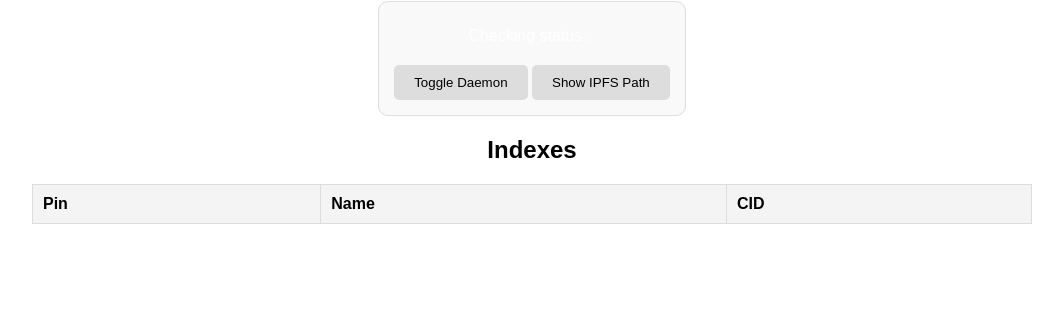
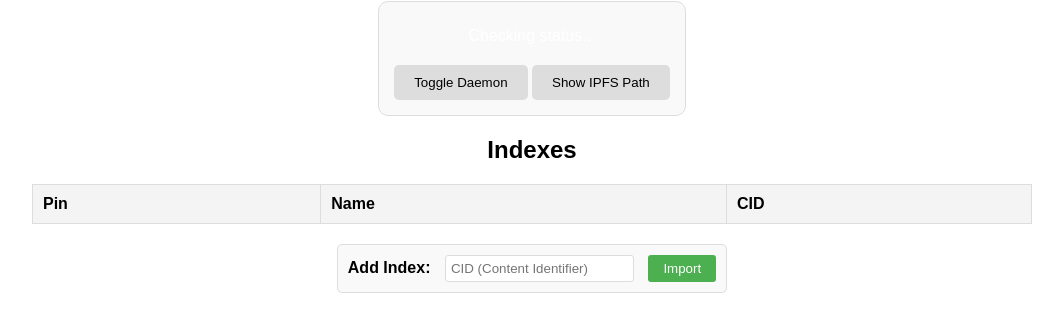
Before and after one commit to Vibe-House-LLC/memeSRC-Desktop, an Electron app: page index.html in a window 1280 px wide. Shown: the part 107-438 px from the top of the page, without its empty margins (108-1171 px from the left). Drawn offline with Linux system fonts and the light colour scheme; no server answers.

Commit message:
Add import index feature

```diff
--- a/index.html
+++ b/index.html
@@ -15,7 +15,6 @@
       <div id="ipfsPathResult"></div>
     </div>
 
-    <!-- Container for IPFS indexes in a table format -->
     <center>
     <div class="ipfs-indexes">
       <h2>Indexes</h2>
@@ -31,7 +30,14 @@
           <!-- Directory entries will be populated here -->
         </tbody>
       </table>
+
+      <!-- CID Input Form -->
+      <div class="cid-input-form">
+        <label for="cidInput">Add Index:</label>
+        <input type="text" id="cidInput" name="cidInput" placeholder="CID (Content Identifier)">
+        <button type="button" id="submitCid">Import</button>
+      </div>
     </div>
-  </center>
+    </center>
   </body>
 </html>
--- a/scripts.js
+++ b/scripts.js
@@ -310,6 +310,35 @@ function updateIndexesTable(directories) {
   });
 }
 
+function handleCidSubmission() {
+  const cidInput = document.getElementById("cidInput");
+  const cid = cidInput.value.trim();
+
+  if (!cid) {
+    alert("Please enter a CID.");
+    return;
+  }
+
+  addCidToIndex(cid);
+}
+
+function addCidToIndex(cid) {
+  const destinationPath = `/memesrc/index/${cid}`;
+
+  ipfs(`files cp /ipfs/${cid} ${destinationPath}`, (error, stdout, stderr) => {
+    if (error || stderr) {
+      console.error(`Error copying CID to /memesrc/index/:`, error || stderr);
+    } else {
+      console.log(`Copied CID ${cid} to ${destinationPath}`);
+      listIPFSDirectory(); // Refresh the list
+    }
+  });
+
+  // Clear the input field after submission
+  document.getElementById("cidInput").value = '';
+}
+
+
 window.onload = () => {
   const toggleButton = document.getElementById("toggleDaemon");
 
@@ -327,4 +356,7 @@ window.onload = () => {
       }
     }
   });
+
+  const submitCidButton = document.getElementById("submitCid");
+  submitCidButton.addEventListener("click", handleCidSubmission);
 };
--- a/styles.css
+++ b/styles.css
@@ -3,6 +3,7 @@ body {
   text-align: center;
   margin-top: 50px;
 }
+
 .daemon-control {
   display: inline-block;
   padding: 15px;
@@ -10,6 +11,7 @@ body {
   border-radius: 10px;
   background-color: #f9f9f9;
 }
+
 .status-indicator {
   margin-bottom: 10px;
   padding: 10px;
@@ -17,15 +19,19 @@ body {
   color: #fff;
   text-align: center;
 }
+
 .status-indicator.changing {
   background-color: #808080; /* Grey color */
 }
+
 .status-indicator.running {
   background-color: #4caf50;
 }
+
 .status-indicator.not-running {
   background-color: #f44336;
 }
+
 .toggle-button {
   padding: 10px 20px;
   background-color: #dddddd;
@@ -34,11 +40,13 @@ body {
   border-radius: 5px;
   cursor: pointer;
 }
+
 .toggle-button:disabled {
   background-color: #cccccc; /* Light grey color */
   color: #666666; /* Darker grey color */
   cursor: not-allowed; /* Change cursor to indicate disabled state */
 }
+
 /* General table styling */
 .ipfs-indexes table {
   width: 80%;
@@ -46,7 +54,6 @@ body {
   border-collapse: collapse; /* Ensures that the borders are clean and joined */
 }
 
-/* Table header styling */
 .ipfs-indexes th {
   background-color: #f4f4f4; /* Light gray background for headers */
   padding: 10px; /* Add more space around the text */
@@ -54,31 +61,59 @@ body {
   text-align: left; /* Align text to the left */
 }
 
-/* Table data cell styling */
 .ipfs-indexes td {
   padding: 8px; /* Add space around the content in each cell */
   border: 1px solid #ddd; /* Light border for each data cell */
 }
 
-/* Hover effect for rows */
 .ipfs-indexes tr:hover {
   background-color: #eaeaea; /* Light highlight for row under mouse cursor */
 }
 
-/* Style modifications for specific columns */
-
-/* Make names bold */
 .ipfs-indexes td.name {
   font-weight: bold;
 }
 
-/* Make CIDs smaller and monospaced */
 .ipfs-indexes td.cid {
   font-size: smaller;
   font-family: monospace;
 }
 
-/* Styling for checkboxes */
 .ipfs-indexes input[type="checkbox"] {
   margin-left: 5px; /* Slight margin for checkboxes */
 }
+
+/* CID input form styling */
+.cid-input-form {
+  margin-top: 20px;
+  padding: 10px;
+  border: 1px solid #ddd;
+  border-radius: 5px;
+  background-color: #f9f9f9;
+  display: inline-block;
+}
+
+.cid-input-form label {
+  margin-right: 10px;
+  font-weight: bold;
+}
+
+.cid-input-form input[type=text] {
+  padding: 5px;
+  border: 1px solid #ddd;
+  border-radius: 3px;
+}
+
+.cid-input-form button {
+  padding: 6px 15px;
+  background-color: #4caf50;
+  color: white;
+  border: none;
+  border-radius: 3px;
+  cursor: pointer;
+  margin-left: 10px;
+}
+
+.cid-input-form button:hover {
+  background-color: #45a049;
+}
```
